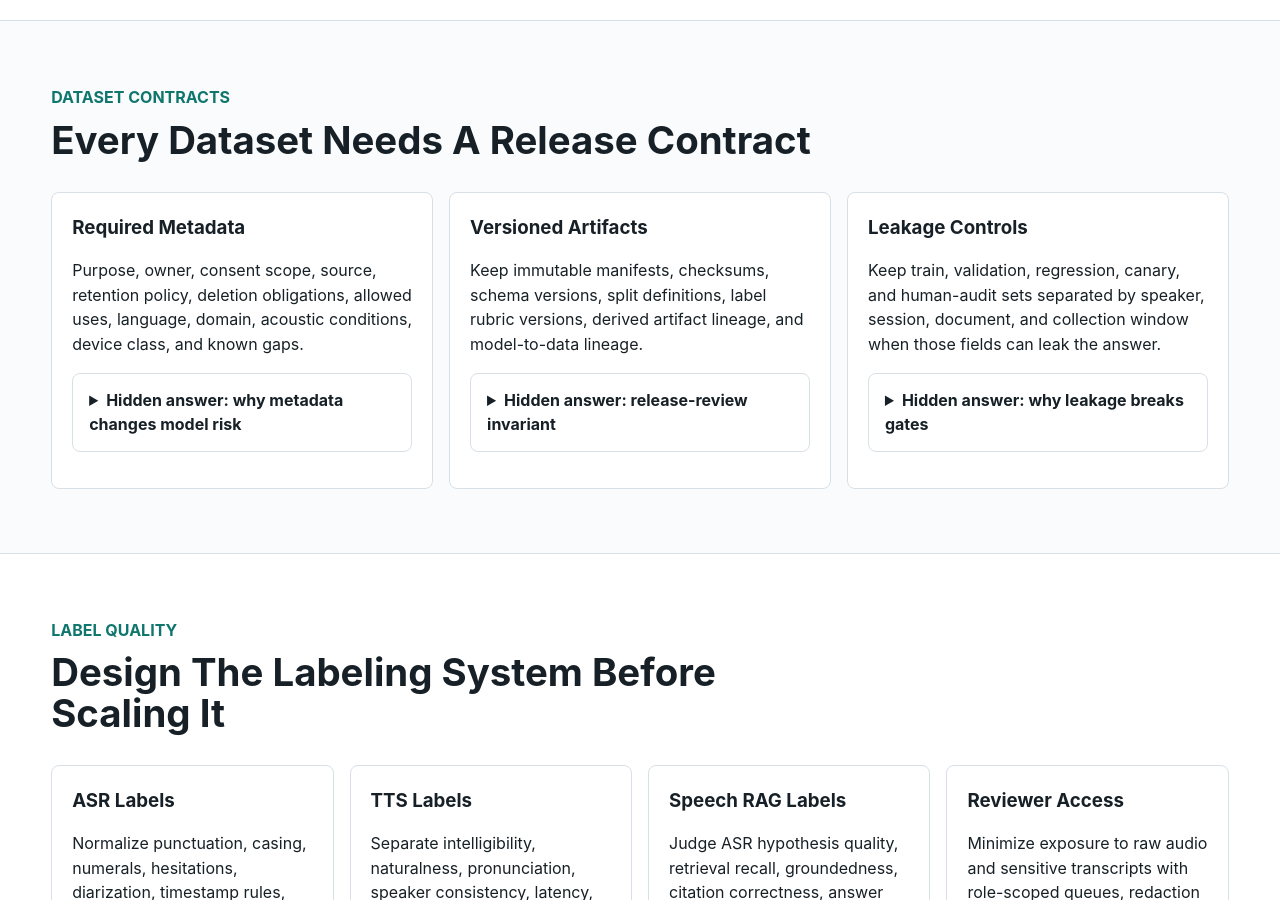
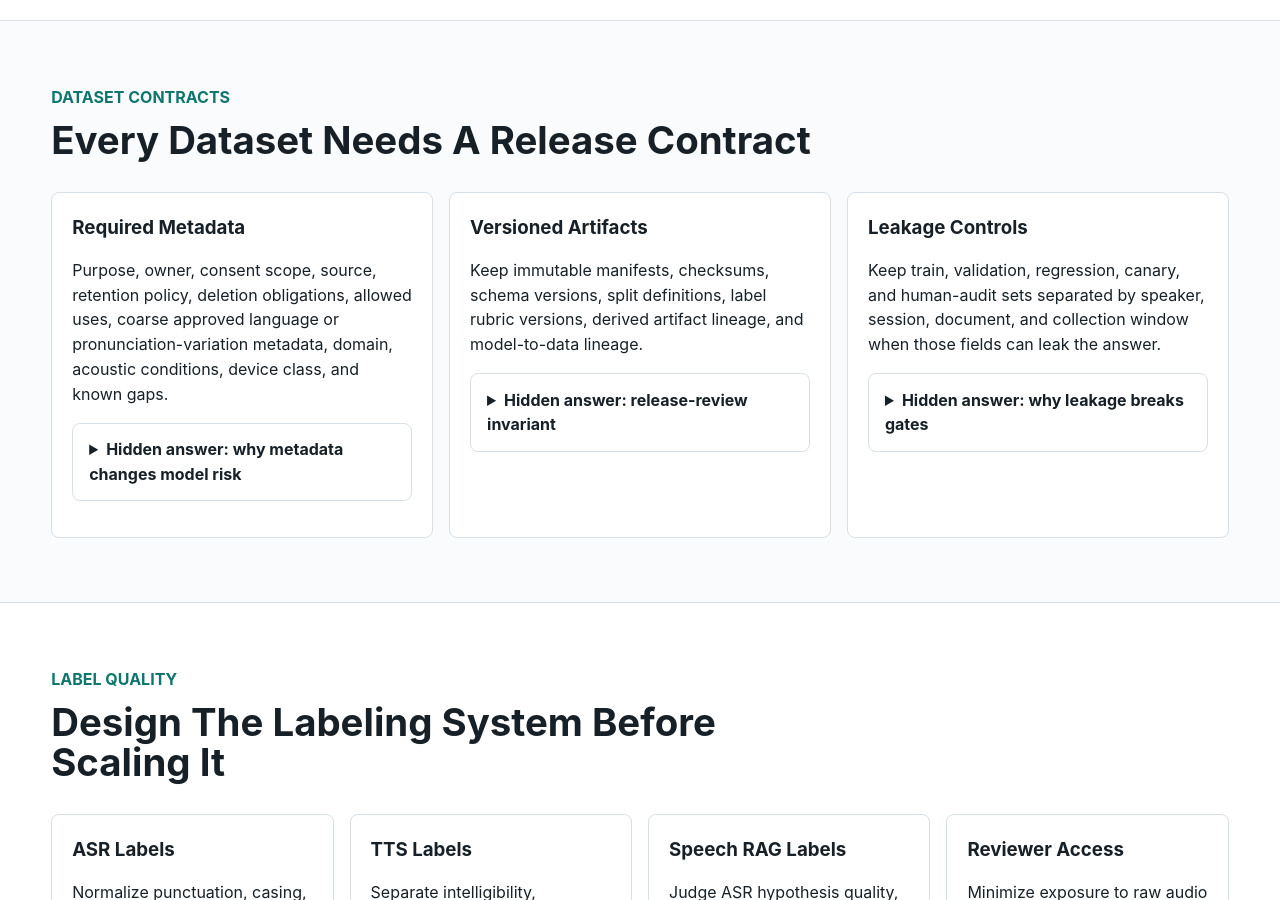
Before and after one commit to kennethli319/kennethli319.github.io, a Jekyll site: the page audio-text-ml-course/lessons/speech-data-eval-ops.html, which Jekyll copies as it is, in a window 1280 px wide and 900 px high, scrolled down 1126 px. Built offline with Jekyll 4.4.1, drawn with Linux system fonts in a browser that asks for light colours; part of the change alters nothing that is shown.

Commit message:
Update speech data eval privacy slices

```diff
--- a/audio-text-ml-course/lessons/speech-data-eval-ops.html
+++ b/audio-text-ml-course/lessons/speech-data-eval-ops.html
@@ -66,7 +66,7 @@
       <div class="grid three">
         <article class="card">
           <h3>Required Metadata</h3>
-          <p>Purpose, owner, consent scope, source, retention policy, deletion obligations, allowed uses, language, domain, acoustic conditions, device class, and known gaps.</p>
+          <p>Purpose, owner, consent scope, source, retention policy, deletion obligations, allowed uses, coarse approved language or pronunciation-variation metadata, domain, acoustic conditions, device class, and known gaps.</p>
           <details class="qa">
             <summary>Hidden answer: why metadata changes model risk</summary>
             <p>
@@ -198,8 +198,9 @@
             first partial latency, finalization delay, correction rate, timeout
             rate, retry rate, cost per audio minute, privacy review, rollback
             flag, and owner sign-off. Set explicit budgets for approved
-            aggregate or consented pronunciation-variation slices, noisy
-            mobile audio, rare names, code-switching, and long dictation.
+            aggregate or consented language and pronunciation-variation
+            slices, noisy mobile audio, rare names, code-switching, and long
+            dictation, and bucket sparse sensitive slices before reporting.
           </p>
         </details>
       </article>
```
